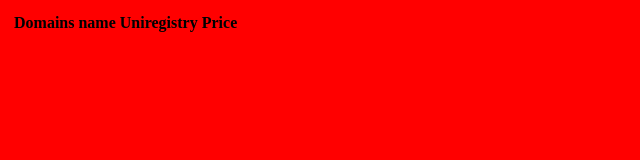
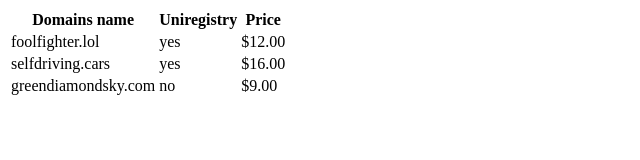
Before and after one commit to chrfreitas-zz/uniregistry-challenge, a React app: page / in a window 1280 px wide. Shown: the whole page, without its empty margins (0-640 px from the left). Built offline with nearby package versions, Linux system fonts and the light colour scheme.

Commit message:
Render content body table

```diff
--- a/src/css/main.css
+++ b/src/css/main.css
@@ -1,4 +1,3 @@
 html {
     display: flex;
-    background-color: red;
 }
--- a/src/js/components/DomainsTable/DomainsTable.component.js
+++ b/src/js/components/DomainsTable/DomainsTable.component.js
@@ -9,11 +9,11 @@
 
     renderHeader() {
         return (
-            <th>
-                <td>Domains name</td>
-                <td>Uniregistry</td>
-                <td>Price</td>
-            </th>
+            <tr>
+                <th>Domains name</th>
+                <th>Uniregistry</th>
+                <th>Price</th>
+            </tr>
         )
     }
 
@@ -21,9 +21,9 @@
         return domains.map((item, index) => {
             return (
                 <tr key={index}>
-                    <td>item.name</td>
-                    <td>item.uniregistry</td>
-                    <td>item.price</td>
+                    <td>{ item.name }</td>
+                    <td>{ item.uniregistry }</td>
+                    <td>{ item.price }</td>
                 </tr>
             );
         });
--- a/src/js/modules/Home/Home.module.js
+++ b/src/js/modules/Home/Home.module.js
@@ -1,15 +1,30 @@
 import React, { Component } from 'react';
 import DomainsTable from '../../components/DomainsTable/DomainsTable.component';
-import PropTypes from 'prop-types';
 
 class Home extends Component {
-    static propTypes = {
-        items: PropTypes.array
+    state = {
+        domains: [
+            {
+                name: 'foolfighter.lol',
+                uniregistry: 'yes',
+                price: '$12.00'
+            },
+            {
+                name: 'selfdriving.cars',
+                uniregistry: 'yes',
+                price: '$16.00'
+            },
+            {
+                name: 'greendiamondsky.com',
+                uniregistry: 'no',
+                price: '$9.00'
+            },
+        ]
     }
 
     render() {
         return (
-            <DomainsTable items={this.props.items}/>
+            <DomainsTable domains={this.state.domains}/>
         )
     }
 }
```
Also changed, not shown: src/js/components/DomainsTable/__tests__/DomainsTable.test.js (+1 -1 lines), 2 other files.
